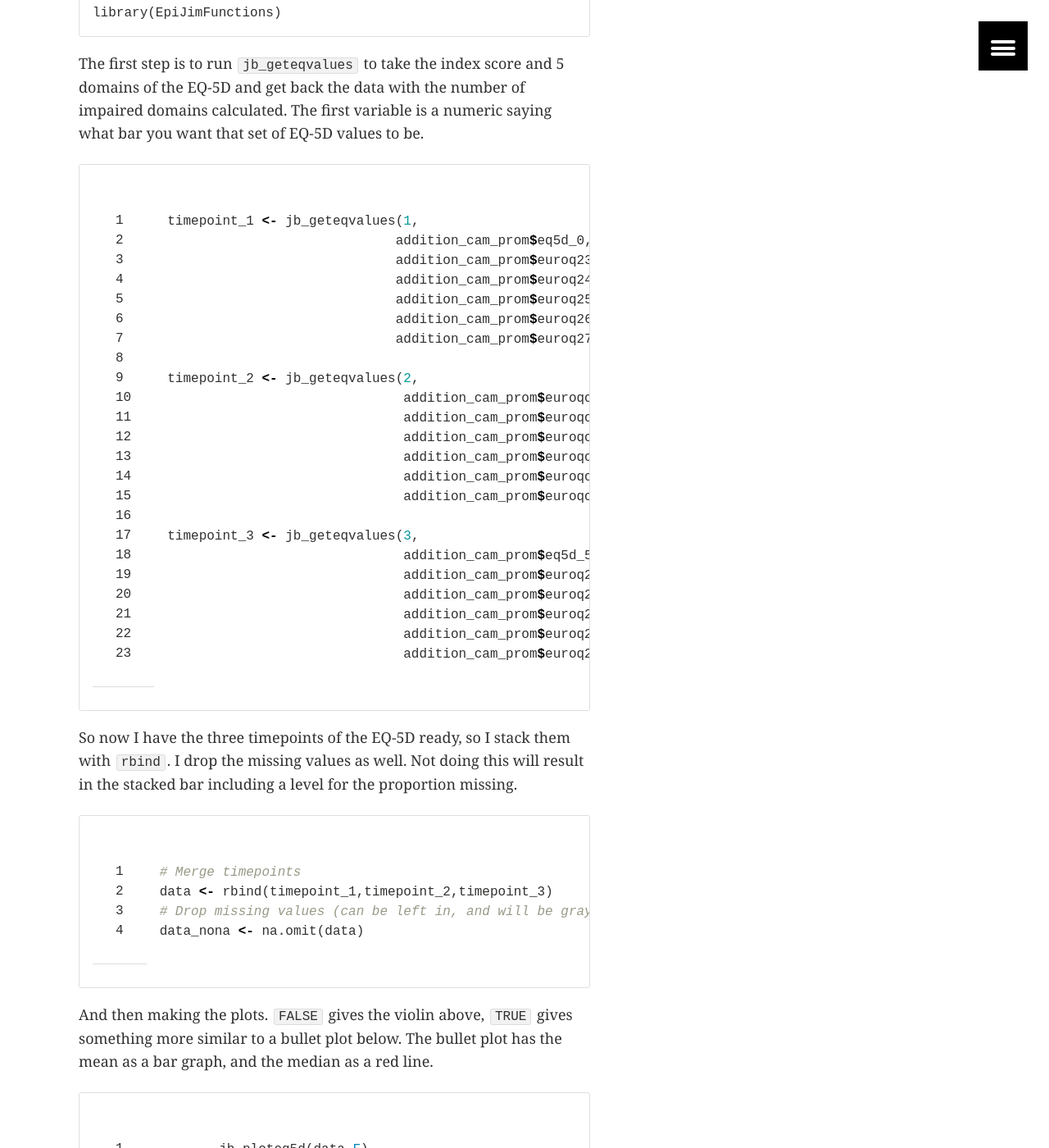
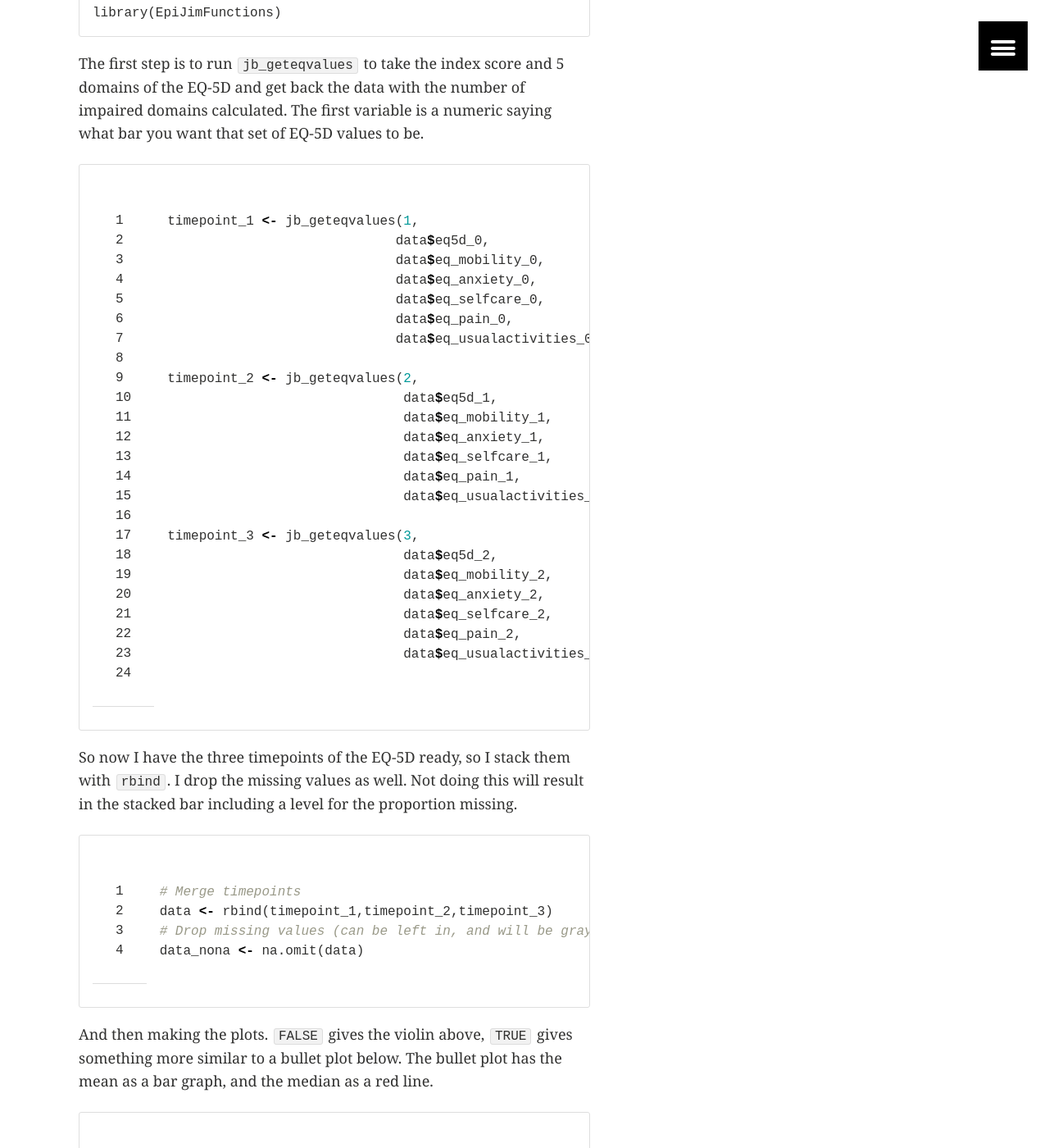
Before and after one commit to epijim/epijim_codebase, a Jekyll site: the page built from _posts/code/2015-05-09-eq5d.md, in a window 1280 px wide and 1400 px high, scrolled down 1235 px. Shown: the whole window at 82% size. Built offline with Jekyll 4.4.1, drawn with Linux system fonts in a browser that asks for light colours; comment, search, counter and statistics services are not loaded.

Commit message:
don't need references to my data

```diff
--- a/_posts/code/2015-05-09-eq5d.md
+++ b/_posts/code/2015-05-09-eq5d.md
@@ -39,28 +39,32 @@ The first step is to run `jb_geteqvalues` to take the index score and 5 domains
 
 {% highlight r linenos=table %}
 timepoint_1 <- jb_geteqvalues(1,
-                             addition_cam_prom$eq5d_0,
-                             addition_cam_prom$euroq23_0,
-                             addition_cam_prom$euroq24_0,
-                             addition_cam_prom$euroq25_0,
-                             addition_cam_prom$euroq26_0,
-                             addition_cam_prom$euroq27_0)
+                             data$eq5d_0,
+                             data$eq_mobility_0,
+                             data$eq_anxiety_0,
+                             data$eq_selfcare_0,
+                             data$eq_pain_0,
+                             data$eq_usualactivities_0)
 
 timepoint_2 <- jb_geteqvalues(2,
-                              addition_cam_prom$euroqol_1,
-                              addition_cam_prom$euroqol_anxiety_1,
-                              addition_cam_prom$euroqol_mobility_1,
-                              addition_cam_prom$euroqol_pain_1,
-                              addition_cam_prom$euroqol_selfcare_1,
-                              addition_cam_prom$euroqol_usualactivities_1)
+                              data$eq5d_1,
+                              data$eq_mobility_1,
+                              data$eq_anxiety_1,
+                              data$eq_selfcare_1,
+                              data$eq_pain_1,
+                              data$eq_usualactivities_1)
 
 timepoint_3 <- jb_geteqvalues(3,
-                              addition_cam_prom$eq5d_5,
-                              addition_cam_prom$euroq23_5,
-                              addition_cam_prom$euroq24_5,
-                              addition_cam_prom$euroq25_5,
-                              addition_cam_prom$euroq26_5,
-                              addition_cam_prom$euroq27_5)
+                              data$eq5d_2,
+                              data$eq_mobility_2,
+                              data$eq_anxiety_2,
+                              data$eq_selfcare_2,
+                              data$eq_pain_2,
+                              data$eq_usualactivities_2)
+
+
+
+
 {% endhighlight %}
 
 So now I have the three timepoints of the EQ-5D ready, so I stack them with `rbind`. I drop the missing values as well. Not doing this will result in the stacked bar including a level for the proportion missing.
```
